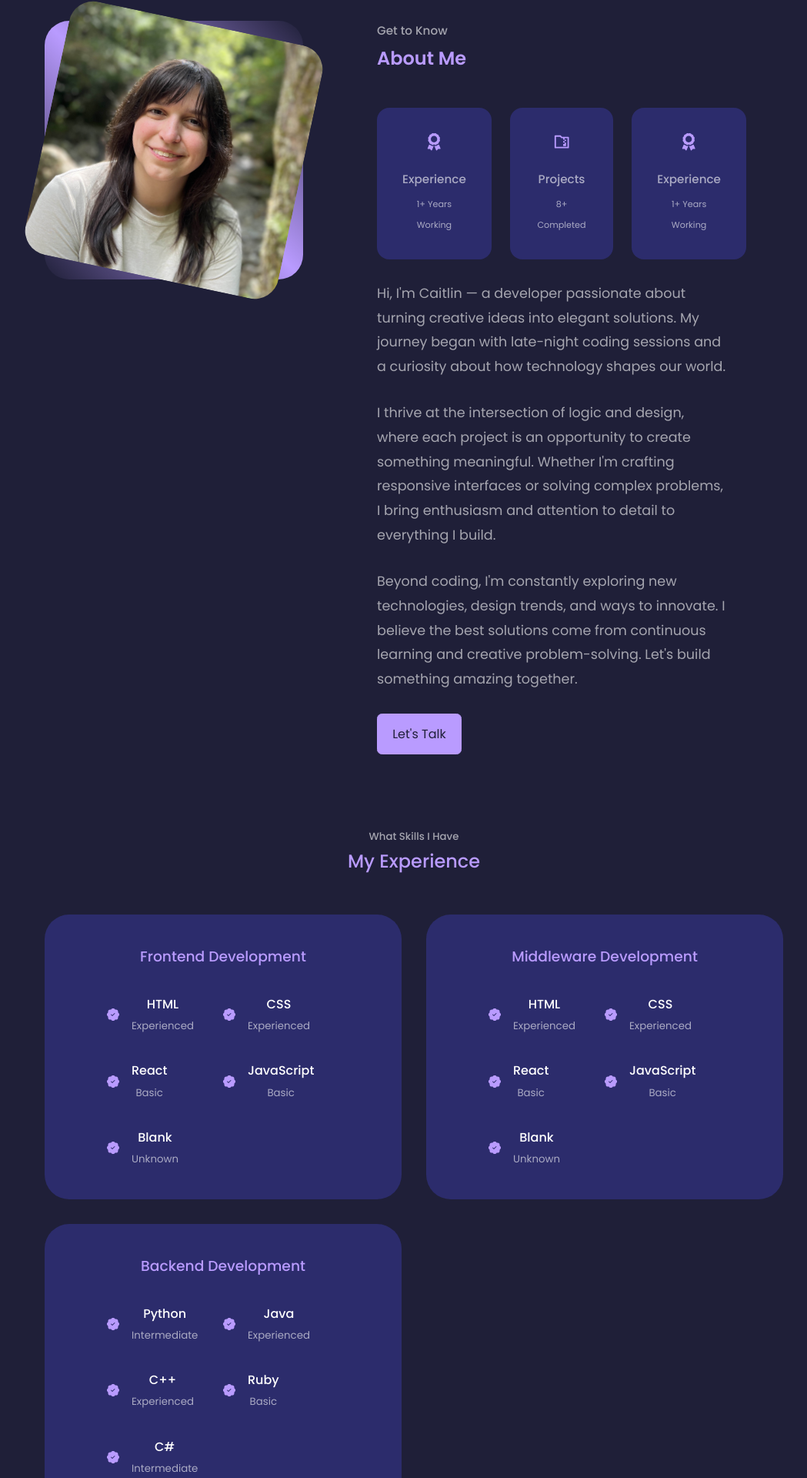
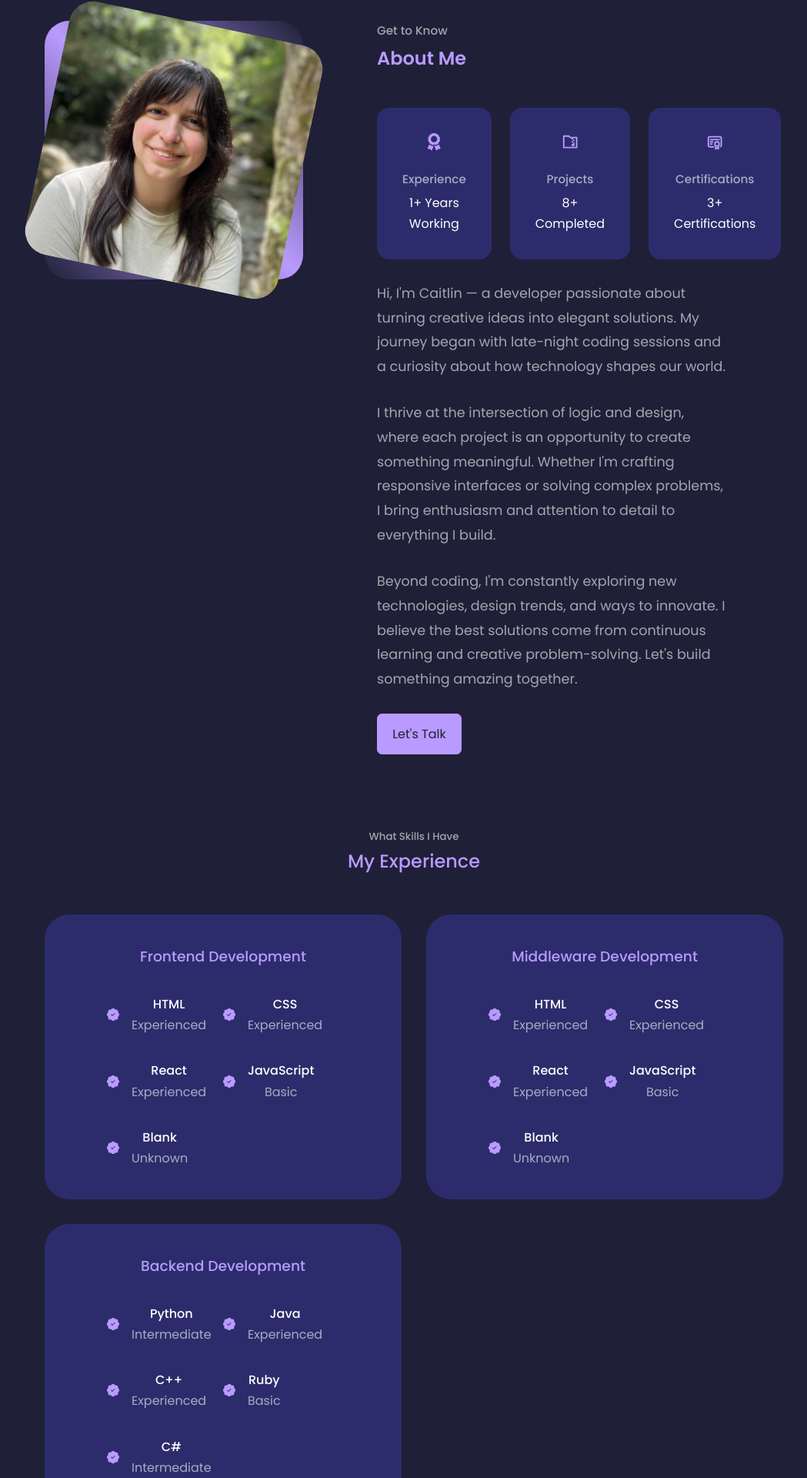
Before and after one commit to csisilli/Personal-Website, a React (Create React App) app: page / in a window 1280 px wide. Shown: the part 546-2466 px from the top of the page at 77% size, without its empty margins (102-1151 px from the left). Built offline with nearby package versions, Linux system fonts and the light colour scheme.

Commit message:
!fix fixed icon and naming

```diff
--- a/src/components/about/About.jsx
+++ b/src/components/about/About.jsx
@@ -3,6 +3,7 @@ import "./about.css";
 import ME from "../../assets/me-about.jpg";
 import { FaAward } from "react-icons/fa";
 import { RiFolderZipLine } from "react-icons/ri";
+import { TbCertificate } from "react-icons/tb";
 const About = () => {
   return (
     <section id="about">
@@ -20,19 +21,19 @@ const About = () => {
             <article className="about__card">
               <FaAward className="about__card-icon" />
               <h5>Experience</h5>
-              <small>1+ Years Working</small>
+              <medium>1+ Years Working</medium>
             </article>
 
             <article className="about__card">
               <RiFolderZipLine className="about__card-icon" />
               <h5>Projects</h5>
-              <small>8+ Completed</small>
+              <medium>8+ Completed</medium>
             </article>
 
             <article className="about__card">
-              <FaAward className="about__card-icon" />
-              <h5>Experience</h5>
-              <small>1+ Years Working</small>
+              <TbCertificate className="about__card-icon" />
+              <h5>Certifications</h5>
+              <medium>3+ Certifications</medium>
             </article>
           </div>
 
--- a/src/components/about/about.css
+++ b/src/components/about/about.css
@@ -65,10 +65,11 @@
     margin-bottom: 1rem;
 }
 .about__card h5{
-    font-size: 0.95rem;
+    font-size: 1.05rem;
+    font-weight: 600;
 }
 .about__card small{
-    font-size: 0.7rem;
+    font-size: 0.85rem;
     color: var(--color-light);
 }
 .about__content p{
--- a/src/components/experience/Experience.jsx
+++ b/src/components/experience/Experience.jsx
@@ -14,7 +14,7 @@ export const Experience = () => {
               <BsPatchCheckFill className="experience__details-icon" />
               <div>
                 <h4>HTML</h4>
-                <small className="text-light">Experienced</small>
+                <medium className="text-light">Experienced</medium>
               </div>
             </article>
 
@@ -22,7 +22,7 @@ export const Experience = () => {
               <BsPatchCheckFill className="experience__details-icon" />
               <div>
                 <h4>CSS</h4>
-                <small className="text-light">Experienced</small>
+                <medium className="text-light">Experienced</medium>
               </div>
             </article>
 
@@ -30,7 +30,7 @@ export const Experience = () => {
               <BsPatchCheckFill className="experience__details-icon" />
               <div>
                 <h4>React</h4>
-                <small className="text-light">Basic</small>
+                <medium className="text-light">Experienced</medium>
               </div>
             </article>
 
@@ -38,7 +38,7 @@ export const Experience = () => {
               <BsPatchCheckFill className="experience__details-icon" />
               <div>
                 <h4>JavaScript</h4>
-                <small className="text-light">Basic</small>
+                <medium className="text-light">Basic</medium>
               </div>
             </article>
 
@@ -46,7 +46,7 @@ export const Experience = () => {
               <BsPatchCheckFill className="experience__details-icon" />
               <div>
                 <h4>Blank</h4>
-                <small className="text-light">Unknown</small>
+                <medium className="text-light">Unknown</medium>
               </div>
             </article>
           </div>
@@ -59,7 +59,7 @@ export const Experience = () => {
               <BsPatchCheckFill className="experience__details-icon" />
               <div>
                 <h4>HTML</h4>
-                <small className="text-light">Experienced</small>
+                <medium className="text-light">Experienced</medium>
               </div>
             </article>
 
@@ -67,7 +67,7 @@ export const Experience = () => {
               <BsPatchCheckFill className="experience__details-icon" />
               <div>
                 <h4>CSS</h4>
-                <small className="text-light">Experienced</small>
+                <medium className="text-light">Experienced</medium>
               </div>
             </article>
 
@@ -75,7 +75,7 @@ export const Experience = () => {
               <BsPatchCheckFill className="experience__details-icon" />
               <div>
                 <h4>React</h4>
-                <small className="text-light">Basic</small>
+                <medium className="text-light">Experienced</medium>
               </div>
             </article>
 
@@ -83,7 +83,7 @@ export const Experience = () => {
               <BsPatchCheckFill className="experience__details-icon" />
               <div>
                 <h4>JavaScript</h4>
-                <small className="text-light">Basic</small>
+                <medium className="text-light">Basic</medium>
               </div>
             </article>
 
@@ -91,7 +91,7 @@ export const Experience = () => {
               <BsPatchCheckFill className="experience__details-icon" />
               <div>
                 <h4>Blank</h4>
-                <small className="text-light">Unknown</small>
+                <medium className="text-light">Unknown</medium>
               </div>
             </article>
           </div>
@@ -104,7 +104,7 @@ export const Experience = () => {
               <BsPatchCheckFill className="experience__details-icon" />
               <div>
                 <h4>Python</h4>
-                <small className="text-light">Intermediate</small>
+                <medium className="text-light">Intermediate</medium>
               </div>
             </article>
 
@@ -112,7 +112,7 @@ export const Experience = () => {
               <BsPatchCheckFill className="experience__details-icon" />
               <div>
                 <h4>Java</h4>
-                <small className="text-light">Experienced</small>
+                <medium className="text-light">Experienced</medium>
               </div>
             </article>
 
@@ -120,7 +120,7 @@ export const Experience = () => {
               <BsPatchCheckFill className="experience__details-icon" />
               <div>
                 <h4>C++</h4>
-                <small className="text-light">Experienced</small>
+                <medium className="text-light">Experienced</medium>
               </div>
             </article>
 
@@ -128,7 +128,7 @@ export const Experience = () => {
               <BsPatchCheckFill className="experience__details-icon" />
               <div>
                 <h4>Ruby</h4>
-                <small className="text-light">Basic</small>
+                <medium className="text-light">Basic</medium>
               </div>
             </article>
 
@@ -136,7 +136,7 @@ export const Experience = () => {
               <BsPatchCheckFill className="experience__details-icon" />
               <div>
                 <h4>C#</h4>
-                <small className="text-light">Intermediate</small>
+                <medium className="text-light">Intermediate</medium>
               </div>
             </article>
             {/* End of the Backend Code */}
```
